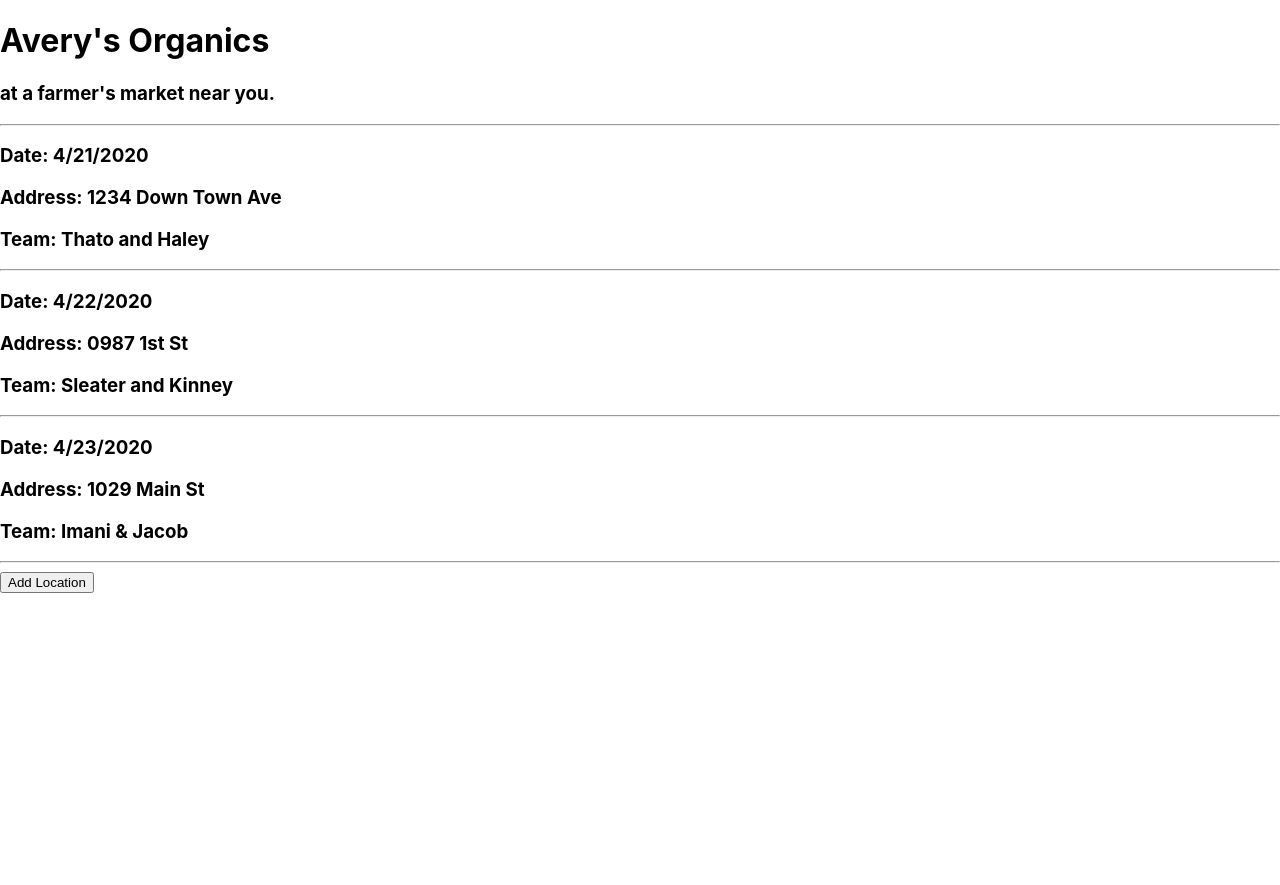
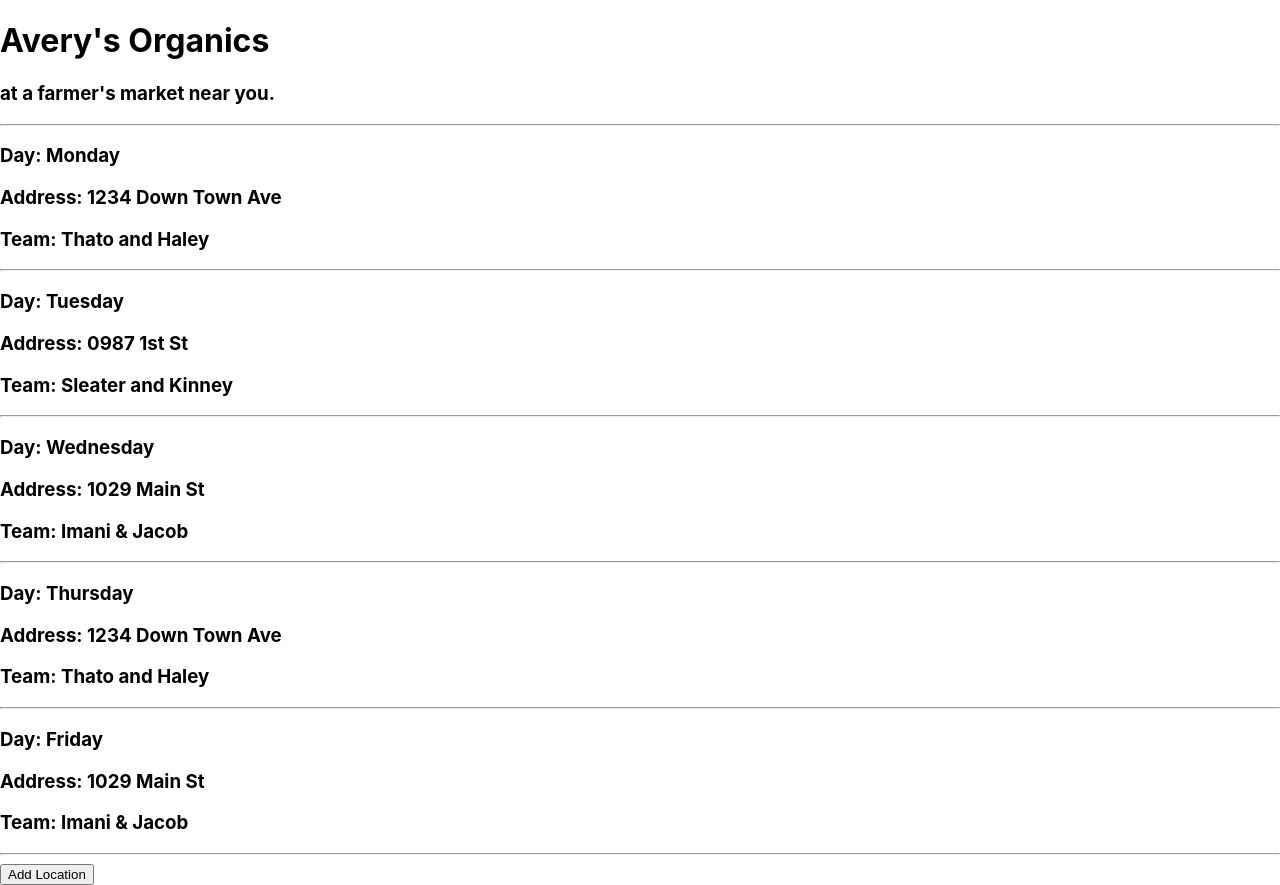
Before and after one commit to JStunning/farmers-market, a React (Create React App) app: page / in a window 1280 px wide. Before the commit the page ends 800 px from the top, so only its background shows below. Built offline with nearby package versions, Linux system fonts and the light colour scheme.

Commit message:
Add README

```diff
--- a/src/components/Location.js
+++ b/src/components/Location.js
@@ -4,7 +4,7 @@ import PropTypes from "prop-types";
 function Location(props){
   return (
     <React.Fragment>
-      <h3>Date: {props.date}</h3>
+      <h3>Day: {props.day}</h3>
       <h3>Address: {props.address}</h3>
       <h3>Team: {props.names}</h3>
       <hr/>
@@ -13,7 +13,7 @@ function Location(props){
 }
 
 Location.propTypes = {
-  date: PropTypes.string.isRequired,
+  day: PropTypes.string.isRequired,
   names: PropTypes.string.isRequired,
   address: PropTypes.string.isRequired,
 };
--- a/src/components/LocationControl.js
+++ b/src/components/LocationControl.js
@@ -1,5 +1,4 @@
 import React from 'react';
-import NewLocationForm from './NewLocationForm';
 import LocationList from './LocationList';
 
 class LocationControl extends React.Component {
@@ -7,26 +6,34 @@ class LocationControl extends React.Component {
   constructor(props) {
     super(props);
     this.state = {
-      formVisibleOnPage: false
+      count: 0
     };
   }
 
   handleClick = () => {
-    this.setState(prevState => ({
-      formVisibleOnPage: !prevState.formVisibleOnPage
-    }));
+    if(this.state.count <= 6){
+      this.setState((state) => {
+        return {count: state.count + 1}
+      });
+    } else {
+      this.setState((state) => {
+        return {count: 0}
+      });
+    }
+
+    console.log("hello");
   }
 
   render(){
     let currentlyVisibleState = null;
     let buttonText = null;
-    if (this.state.formVisibleOnPage) {
-      currentlyVisibleState = <NewLocationForm />
-      buttonText = "Return to Location List";
-    } else {
+    // if (this.state.count === 0) {
+    //   currentlyVisibleState = <NewLocationForm />
+    //   buttonText = "Return to Location List";
+    // } else {
       currentlyVisibleState = <LocationList />
       buttonText = "Add Location";
-    }
+    //}
     return (
       <React.Fragment>
         {currentlyVisibleState}
--- a/src/components/LocationList.js
+++ b/src/components/LocationList.js
@@ -3,20 +3,30 @@ import Location from './Location';
 
 const masterLocationList = [
   {
-    date: '4/21/2020',
+    day: 'Monday',
     names: 'Thato and Haley',
     address: '1234 Down Town Ave'
   },
   {
-    date: '4/22/2020',
+    day: 'Tuesday',
     names: 'Sleater and Kinney',
     address: '0987 1st St'
   },
   {
-    date: '4/23/2020',
+    day: 'Wednesday',
     names: 'Imani & Jacob',
     address: '1029 Main St'
-  }
+  },
+  {
+    day: 'Thursday',
+    names: 'Thato and Haley',
+    address: '1234 Down Town Ave'
+  },
+  {
+    day: 'Friday',
+    names: 'Imani & Jacob',
+    address: '1029 Main St'
+  },
 ];
 
 function LocationList(){
@@ -25,7 +35,7 @@ function LocationList(){
       <hr/>
       {masterLocationList.map((location, index) =>
         <Location
-          date={location.date}
+          day={location.day}
           names={location.names}
           address={location.address}
           key={index}/>
--- a/src/components/NewLocationForm.js
+++ /dev/null
@@ -1,11 +0,0 @@
-import React from "react";
-
-function NewLocationForm(props){
-  return (
-    <React.Fragment>
-      <h3>This is a form.</h3>
-    </React.Fragment>
-  );
-}
-
-export default NewLocationForm;
```
Also changed, not shown: 1 other file (tests, documents, lock files or other folders).
